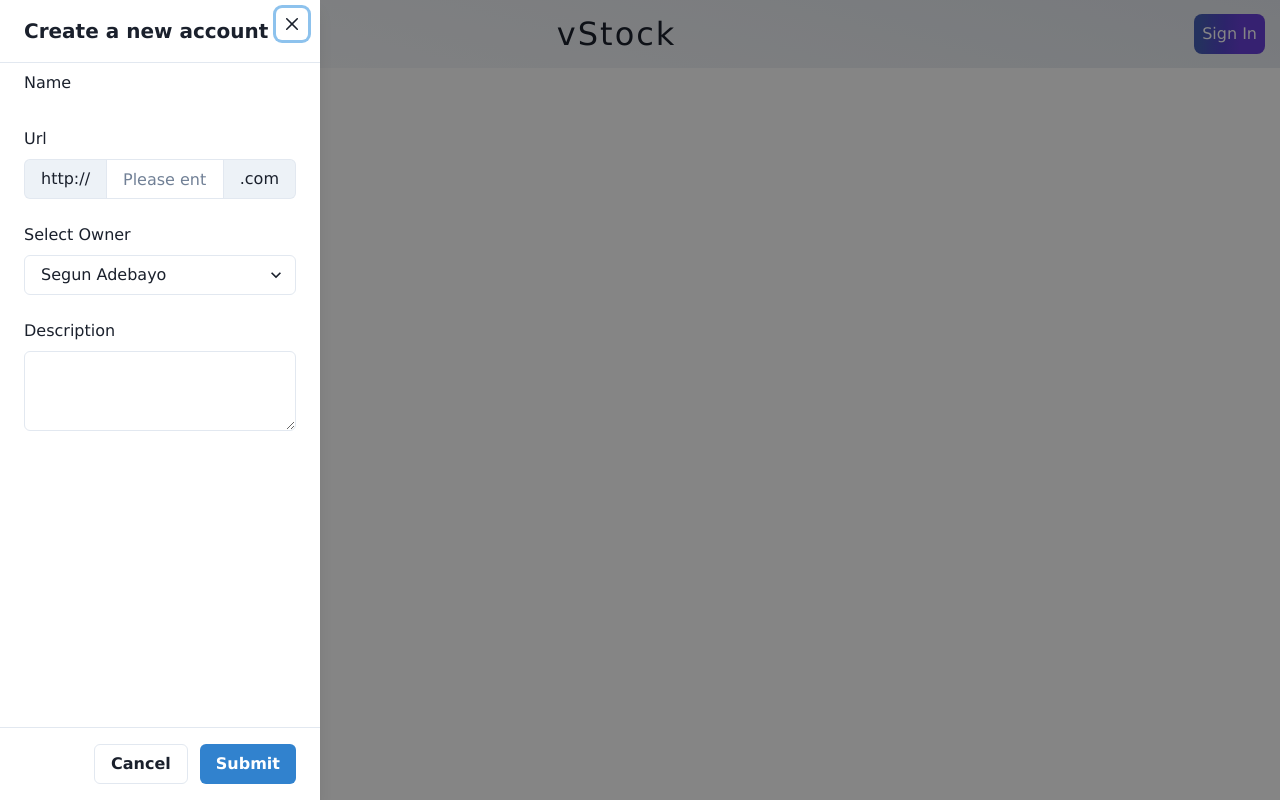
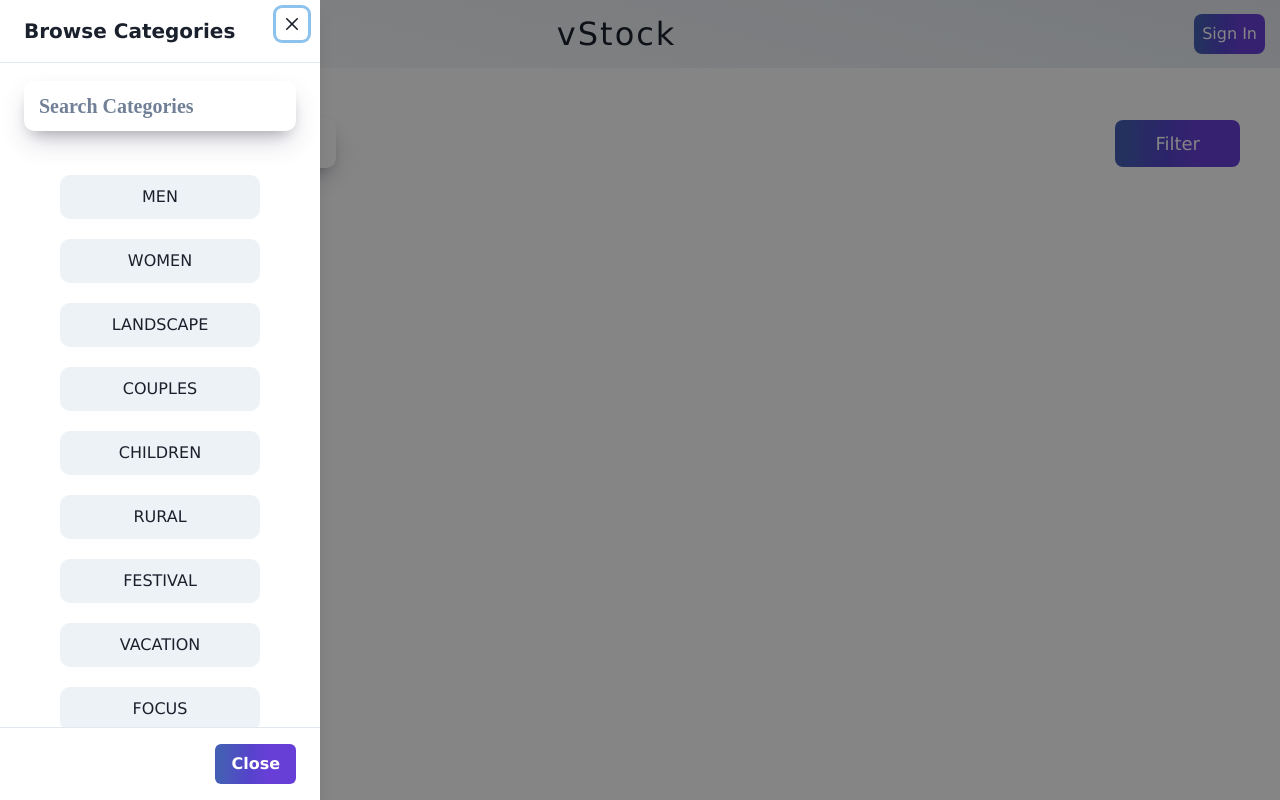
Before and after one commit to dhairyamodi2/vstock, a Next.js app: page / in a window 1280 px wide. Both pictures are taken after a click on the icon 27 px from the left and 34 px from the top of the page. Built offline with nearby package versions, Linux system fonts and the light colour scheme.

Commit message:
modal and drawer overlay for categories

```diff
--- a/src/components/Common/Drawer.tsx
+++ b/src/components/Common/Drawer.tsx
@@ -1,5 +1,5 @@
-import { Box, Button, Drawer, DrawerBody, DrawerCloseButton, DrawerContent, DrawerFooter, DrawerHeader, DrawerOverlay, FormLabel, Input, InputGroup, InputLeftAddon, InputRightAddon, Select, Stack, Textarea, useDisclosure } from "@chakra-ui/react"
-import React from "react"
+import { Box, Button, Drawer, DrawerBody, DrawerCloseButton, DrawerContent, DrawerFooter, DrawerHeader, DrawerOverlay, FormLabel, Input, InputGroup, InputLeftAddon, InputRightAddon, List, ListItem, Select, Stack, Text, Textarea, useDisclosure } from "@chakra-ui/react"
+import React, { ChangeEvent, useState } from "react"
 
 
 interface DrawerProps {
@@ -8,6 +8,17 @@
     onClose : () => void;
 }
 const DrawerComponent : React.FC<DrawerProps> = function ({isOpen, onClose, onOpen})  {
+    const [categories, setCategories] = useState(["MEN", "WOMEN", "LANDSCAPE", "COUPLES", "CHILDREN", "RURAL", "FESTIVAL", "VACATION", "FOCUS"]);
+
+    const [filter, setFilters] = useState(["MEN", "WOMEN", "LANDSCAPE", "COUPLES", "CHILDREN", "RURAL", "FESTIVAL", "VACATION", "FOCUS"]);
+
+    function handleSearch(e : ChangeEvent<HTMLInputElement>){
+        let result = [];
+
+        result  = categories.filter((category) => category.search(e.target.value.toLocaleUpperCase()) != -1);
+        console.log(result);
+        setFilters(result);
+    }
     return (
       <>
         <Drawer
@@ -19,48 +30,28 @@
           <DrawerContent>
             <DrawerCloseButton />
             <DrawerHeader borderBottomWidth='1px'>
-              Create a new account
+              Browse Categories
             </DrawerHeader>
 
             <DrawerBody>
               <Stack spacing='24px'>
                 <Box>
-                  <FormLabel htmlFor='username'>Name</FormLabel>
+                  <input type='text' placeholder="Search Categories" onChange={handleSearch}/>
                 </Box>
 
                 <Box>
-                  <FormLabel htmlFor='url'>Url</FormLabel>
-                  <InputGroup>
-                    <InputLeftAddon>http://</InputLeftAddon>
-                    <Input
-                      type='url'
-                      id='url'
-                      placeholder='Please enter domain'
-                    />
-                    <InputRightAddon>.com</InputRightAddon>
-                  </InputGroup>
-                </Box>
-
-                <Box>
-                  <FormLabel htmlFor='owner'>Select Owner</FormLabel>
-                  <Select id='owner' defaultValue='segun'>
-                    <option value='segun'>Segun Adebayo</option>
-                    <option value='kola'>Kola Tioluwani</option>
-                  </Select>
-                </Box>
-
-                <Box>
-                  <FormLabel htmlFor='desc'>Description</FormLabel>
-                  <Textarea id='desc' />
+                  <Box display='flex' flexDirection={'column'} alignItems={'center'} justifyContent='center'>
+                    {filter.map((category) => <Box><p style={{backgroundColor: '#EDF2F7', width: '200px', textAlign:"center", padding: '10px', margin: '10px', borderRadius: '10px'}}>{category}</p></Box>)}
+                  </Box>
                 </Box>
               </Stack>
             </DrawerBody>
 
             <DrawerFooter borderTopWidth='1px'>
-              <Button variant='outline' mr={3} onClick={onClose}>
-                Cancel
-              </Button>
-              <Button colorScheme='blue'>Submit</Button>
+              <Button
+            bgImage={'linear-gradient(92.88deg, #455EB5 9.16%, #5643CC 43.89%, #673FD7 64.72%);'}
+            _hover= {{bgImage:'linear-gradient(92.88deg, #455EB5 99.16%, #5643CC 99.89%, #673FD7 64.72%);'}}
+            color={'white'} onClick={onClose}>Close</Button>
             </DrawerFooter>
           </DrawerContent>
         </Drawer>
--- a/src/components/Common/Header.tsx
+++ b/src/components/Common/Header.tsx
@@ -12,7 +12,6 @@
             <DrawerComponent isOpen={isOpen} onClose={onClose} onOpen = {onOpen}/>
             <span className="vstock-logo">vStock</span>
             <span className="button">Sign In</span>
-
         </div>
     )
 }
--- /dev/null
+++ b/src/components/Common/ModelOverlay.tsx
@@ -0,0 +1,51 @@
+import { OverlayProps } from "@/types/overlay"
+import { Button, Checkbox, Modal, ModalBody, ModalCloseButton, ModalContent, ModalFooter, ModalHeader, ModalOverlay } from "@chakra-ui/react"
+import React, { ChangeEvent, useState } from "react"
+
+const ModelOverlay : React.FC<OverlayProps>= function ({isOpen, onClose, onOpen}){
+
+
+    const [categories, setCategories] = useState(["MEN", "WOMEN", "LANDSCAPE", "COUPLES", "CHILDREN", "RURAL", "FESTIVAL", "VACATION", "FOCUS"]);
+
+    const [filter, setFilters] = useState(["MEN", "WOMEN", "LANDSCAPE", "COUPLES", "CHILDREN", "RURAL", "FESTIVAL", "VACATION", "FOCUS"]);
+    function handleChange(e : ChangeEvent<HTMLInputElement>){
+        console.log(e.target.checked + " " + e.target.name);
+    }
+
+    function handleSearch(e : ChangeEvent<HTMLInputElement>){
+        let result = [];
+
+        result  = categories.filter((category) => category.search(e.target.value.toLocaleUpperCase()) != -1);
+        console.log(result);
+        setFilters(result);
+    }
+    return (
+        <>
+         <Modal isOpen={isOpen} onClose={onClose}>
+        <ModalOverlay />
+        <ModalContent>
+          <ModalHeader>Search By Categories</ModalHeader>
+          <ModalCloseButton />
+          <ModalBody>
+            <input type={'text'} placeholder={'Search Categories'} onChange={handleSearch}/>
+            <div className="model-overlay-categories">
+                {filter.map((category, i) => <><Checkbox name = {category} onChange={handleChange} key={category} marginLeft={'10px'} marginRight={'10px'}>{category}</Checkbox></>)}
+            </div>
+          </ModalBody>
+
+          <ModalFooter>
+            <Button colorScheme='gray' mr={3} onClick={onClose}>
+              Close
+            </Button>
+            <Button
+            bgImage={'linear-gradient(92.88deg, #455EB5 9.16%, #5643CC 43.89%, #673FD7 64.72%);'}
+            _hover= {{bgImage:'linear-gradient(92.88deg, #455EB5 99.16%, #5643CC 99.89%, #673FD7 64.72%);'}}
+            color={'white'}>Apply Filter</Button>
+          </ModalFooter>
+        </ModalContent>
+      </Modal>
+        </>
+    )
+}
+
+export default ModelOverlay;
--- /dev/null
+++ b/src/components/Common/Search.tsx
@@ -0,0 +1,22 @@
+import { Button, useDisclosure } from "@chakra-ui/react";
+import { FormEvent, FormEventHandler } from "react";
+import ModelOverlay from "./ModelOverlay";
+
+const Search = function(){
+    function handleSubmit(event : FormEvent<HTMLFormElement>){
+        event.preventDefault();
+
+    }
+    const { isOpen, onOpen, onClose } = useDisclosure()
+    return (
+        <div className="search">
+            <form method="get" onSubmit={handleSubmit}>
+                <input type={'text'} name='search_field' placeholder="Search Images" autoComplete="off"/>
+            </form>
+            <button onClick={onOpen} className='button'>Filter</button>
+            <ModelOverlay isOpen={isOpen} onClose={onClose} onOpen={onOpen}/>
+        </div>
+    )
+}
+
+export default Search;
--- a/src/pages/index.tsx
+++ b/src/pages/index.tsx
@@ -1,9 +1,11 @@
 import { Header } from "@/components/Common/Header";
+import Search from "@/components/Common/Search";
 
 export default function Home() {
   return (
     <div className="home">
       <Header></Header>
+      <Search />
     </div>
   )
 }
--- a/src/styles/Header.css
+++ b/src/styles/Header.css
@@ -1,4 +1,4 @@
-.header{
+.header {
     display: flex;
     flex-direction: row;
     justify-content: space-between;
@@ -7,12 +7,14 @@
     padding: 10px;
     background-image: linear-gradient(15deg, rgb(245, 247, 250) 16%, rgb(228, 232, 238) 100%);
 }
-.ham-icon{
+
+.ham-icon {
     font-size: x-large;
     margin: 5px;
 
 }
-.header > span:last-child {
+
+.header>span:last-child {
     font-size: medium;
     color: white;
     background-image: linear-gradient(92.88deg, #455EB5 9.16%, #5643CC 43.89%, #673FD7 64.72%);
@@ -20,7 +22,64 @@
     margin: 0 5px;
 }
 
-.vstock-logo{
+.vstock-logo {
     font-size: xx-large;
     letter-spacing: 2px;
 }
+
+input[type='text'] {
+    font-family: "Ubuntu";
+    font-style: normal;
+    font-size: 20px;
+    line-height: 22px;
+    font-weight: 800;
+    width: 100%;
+    height: 50px;
+    border: none;
+    color: #000000;
+    /* position: relative; */
+    padding: 10px 15px;
+    border-radius: 10px;
+    display: flex;
+    box-shadow: rgb(50 50 93 / 25%) 0px 13px 27px -5px, rgb(0 0 0 / 30%) 0px 8px 16px -8px;
+    background-color: white;
+    margin: 10px 0;
+    outline: none;
+    transition: all 0.8s;
+
+}
+input[type='text']:hover{
+    border: none;
+    outline: none;
+    transform: scale(1.03);
+}
+
+.search {
+    padding: 40px;
+    display: flex;
+    flex-direction: row;
+    align-items: center;
+    justify-content: space-between;
+}
+
+@media screen and (max-width: 700px) {
+    .search{
+        display: flex;
+        flex-direction: column;
+    }
+    .search > button {
+        margin: 20px;
+    }
+}
+
+.search > button {
+    padding: 10px 40px;
+}
+
+.model-overlay-categories{
+    display: flex;
+    flex-wrap: wrap;
+}
+.model-overlay-categories > Checkbox {
+    margin: 20px;
+}
--- a/src/styles/globals.css
+++ b/src/styles/globals.css
@@ -32,6 +32,7 @@
   cursor: pointer;
   padding: 15px;
   font-size: large;
+  transition: all 0.5s;
 }
 
 .info-text{
@@ -43,3 +44,7 @@
   max-width: 40vw;
   max-height: 40vh;
 }
+
+.button:hover{
+  transform: scale(1.03);
+}
--- /dev/null
+++ b/src/types/overlay.ts
@@ -0,0 +1,5 @@
+export interface OverlayProps{
+    isOpen: boolean;
+    onClose : () => void;
+    onOpen : () => void;
+}
```
